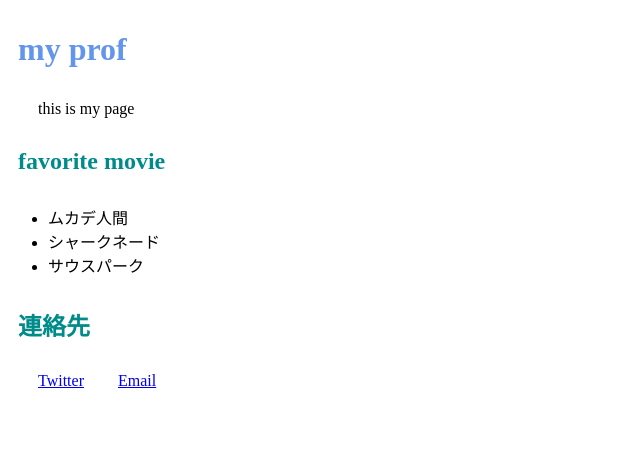
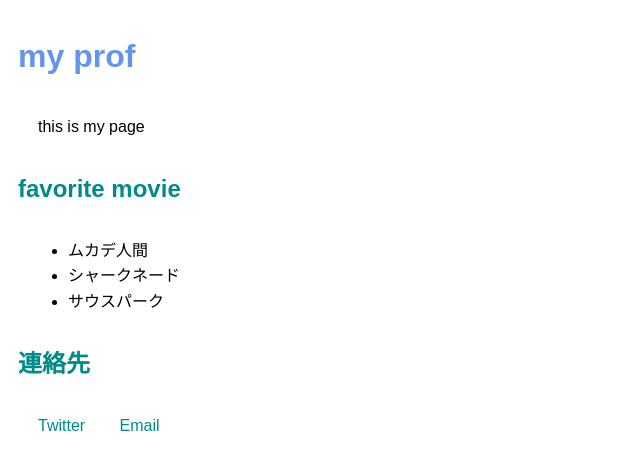
Before and after one commit to enven-omiomi/training-with-GPT, a plain HTML site: page 001/index.html in a window 1280 px wide. Shown: the whole page, without its empty margins (0-640 px from the left). Drawn offline with Linux system fonts and the light colour scheme.

Commit message:
お題1-3: 提案styleに更新

```diff
--- a/001/index.html
+++ b/001/index.html
@@ -4,6 +4,10 @@
     <meta charset="utf-8">
     <title>my web page</title>
     <style>
+      body {
+        font-family: Arial, sans-serif;
+        line-height: 1.6;
+      }
       h1 {
         color: cornflowerblue;
         padding: 10px;
@@ -15,8 +19,16 @@
       p {
         padding: 0 0 0 30px;
       }
+      ul {
+        padding-left: 60px;
+      }
       a {
         padding: 0 0 0 30px;
+        color: darkcyan;
+        text-decoration: none;
+      }
+      a:hover {
+        text-decoration: underline;
       }
     </style>
   </head>
```
Also changed, not shown: 1 other file.
